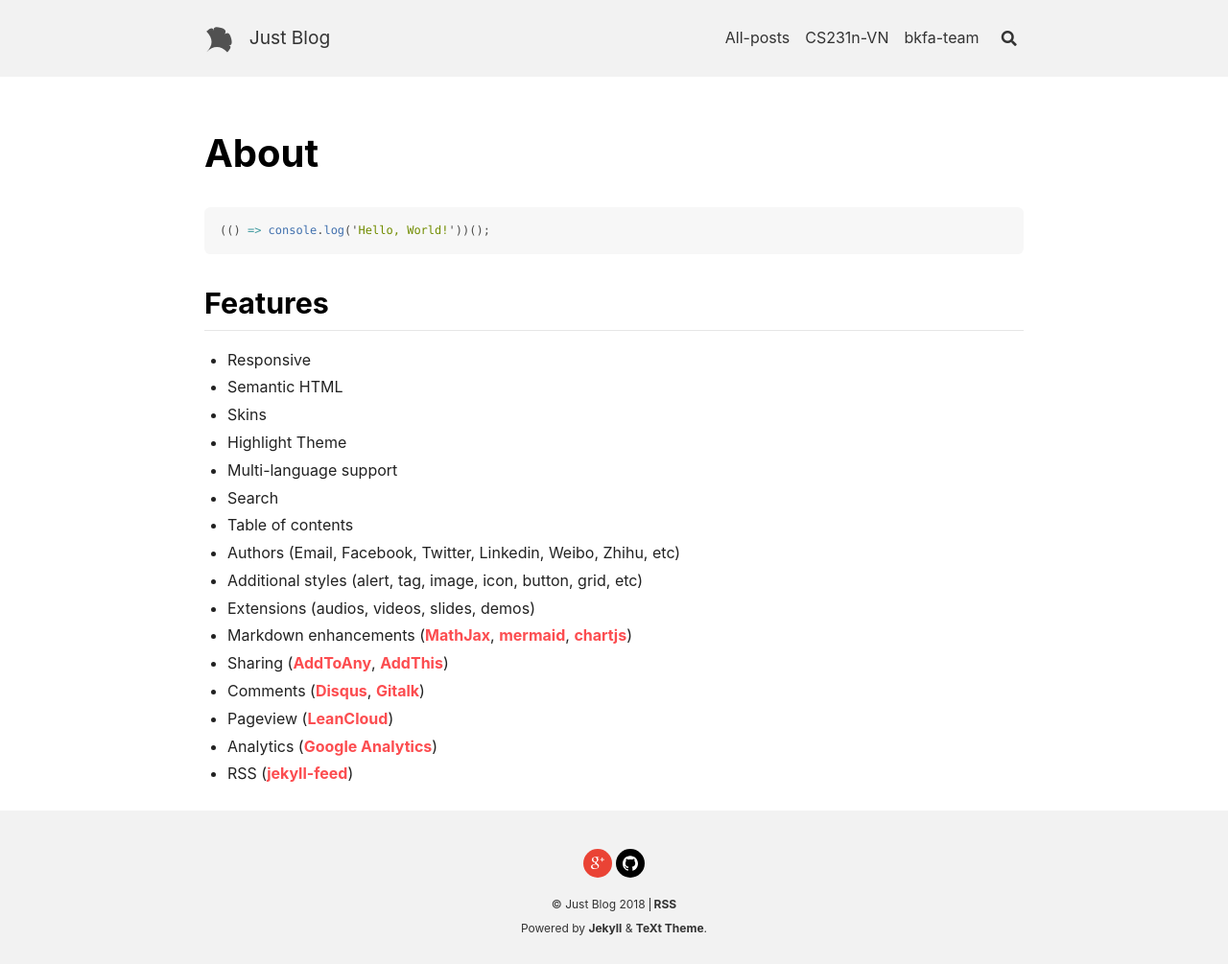
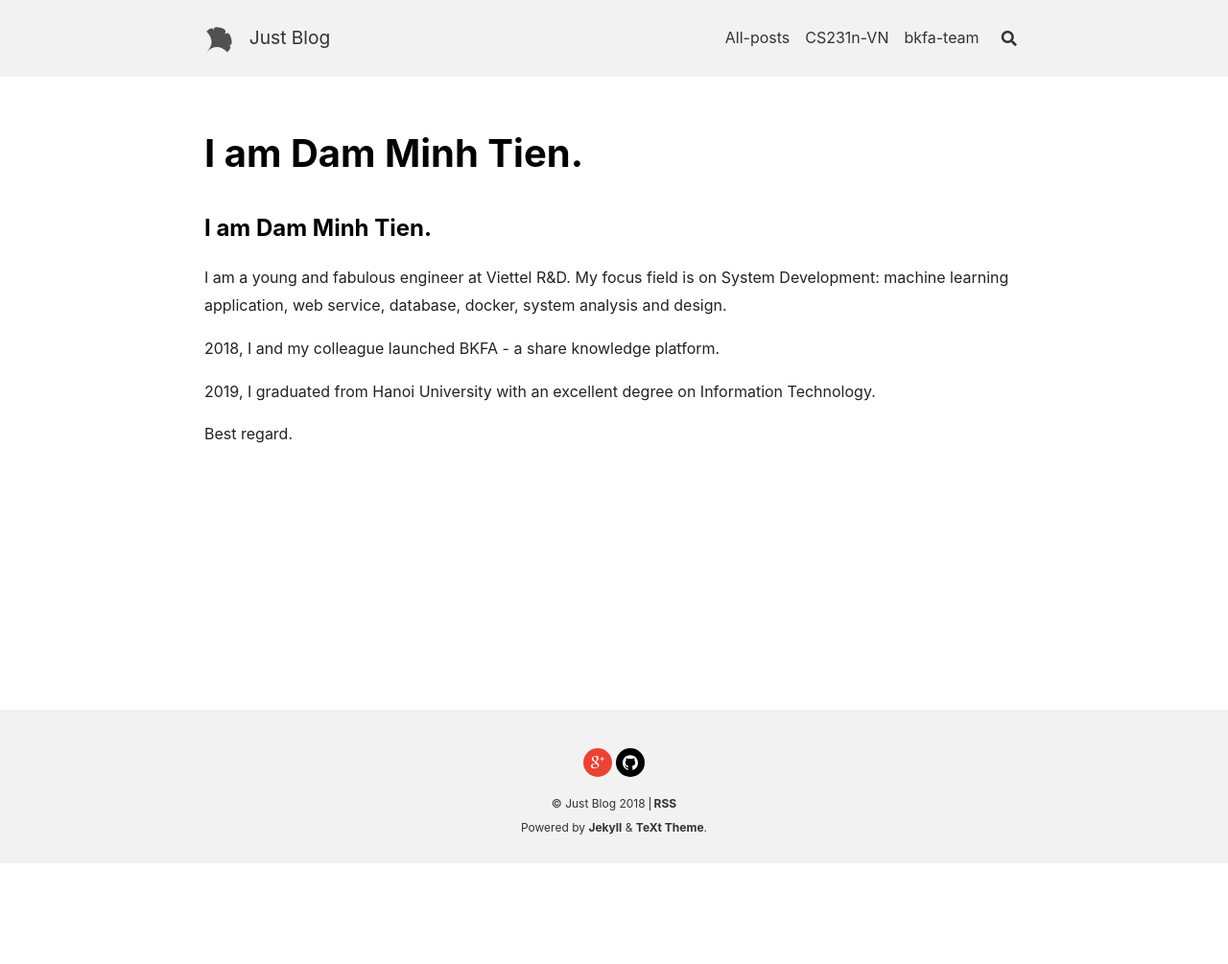
Before and after one commit to damminhtien/damminhtien.github.io, a Jekyll site: the page built from about.md, in a window 1280 px wide. Shown: the whole page at 96% size. Built offline with Jekyll 4.4.1, drawn with Linux system fonts in a browser that asks for light colours; nearby versions of some CDN libraries; our own code applies the rules of GitHub Pages for plain Markdown files; after the commit the page ends 900 px from its top, so only the background shows below that.

Commit message:
add personal info

````diff
--- a/about.md
+++ b/about.md
@@ -8,25 +8,12 @@ titles:
 key: page-about
 ---
 
-```javascript
-(() => console.log('Hello, World!'))();
-```
+### I am Dam Minh Tien.
 
-## Features
+I am a young and fabulous engineer at Viettel R&D. My focus field is on System Development: machine learning application, web service, database, docker, system analysis and design.
 
-- Responsive
-- Semantic HTML
-- Skins
-- Highlight Theme
-- Multi-language support
-- Search
-- Table of contents
-- Authors (Email, Facebook, Twitter, Linkedin, Weibo, Zhihu, etc)
-- Additional styles (alert, tag, image, icon, button, grid, etc)
-- Extensions (audios, videos, slides, demos)
-- Markdown enhancements ([MathJax](https://www.mathjax.org/), [mermaid](https://mermaidjs.github.io/), [chartjs](http://www.chartjs.org/))
-- Sharing ([AddToAny](https://www.addtoany.com/), [AddThis](https://www.addthis.com/))
-- Comments ([Disqus](https://disqus.com/), [Gitalk](https://gitalk.github.io/))
-- Pageview ([LeanCloud](https://leancloud.cn/))
-- Analytics ([Google Analytics](https://analytics.google.com/analytics/web/))
-- RSS ([jekyll-feed](https://github.com/jekyll/jekyll-feed))
+2018, I and my colleague launched BKFA - a share knowledge platform.
+
+2019, I graduated from Hanoi University with an excellent degree on Information Technology.
+
+Best regard.
````
Also changed, not shown: CHANGELOG.md (deleted).
